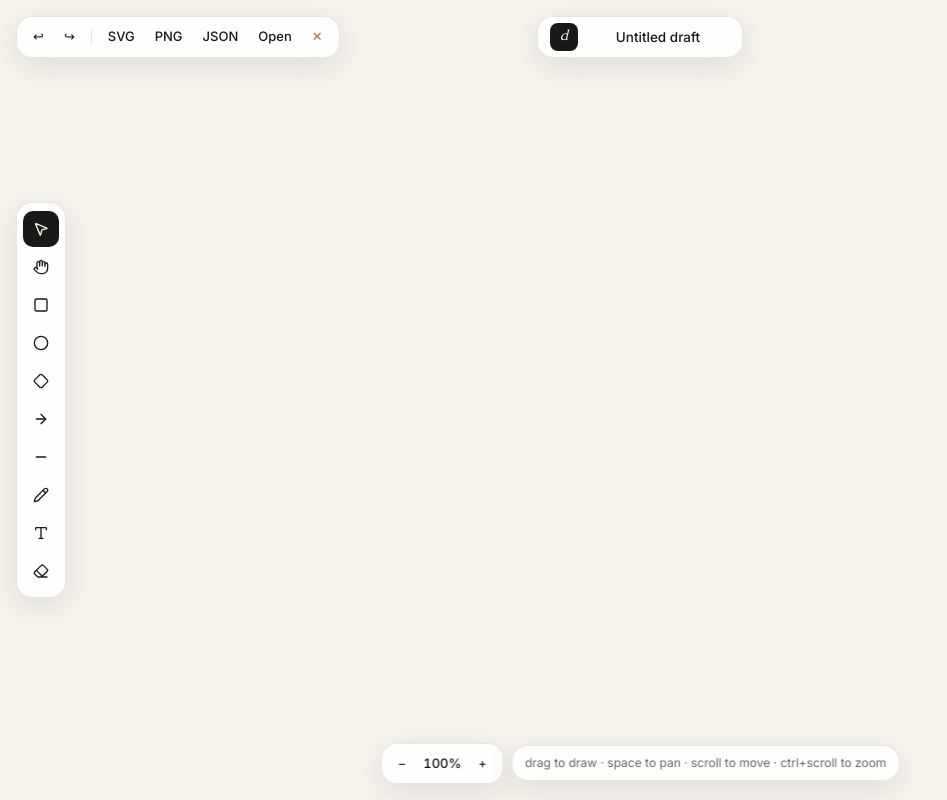
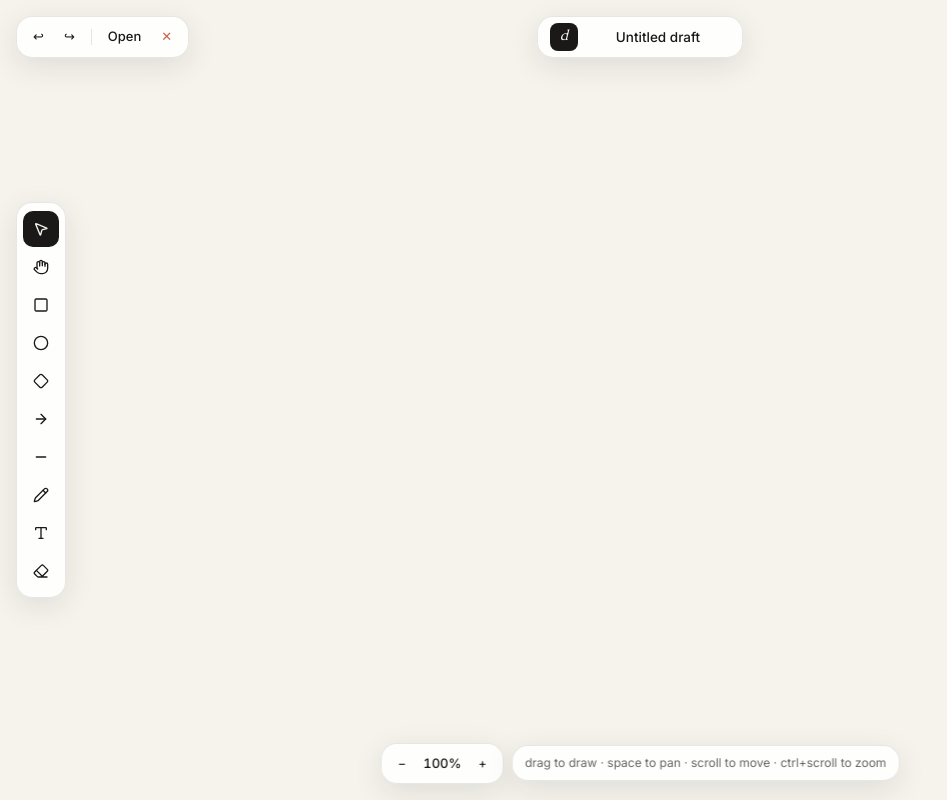
Before and after one commit to NickyHariniaina/dradraft, a Next.js app: page / in a window 1280 px wide. Shown: the whole page, without its empty margins (0-947 px from the left). Built offline with nearby package versions, Linux system fonts and the light colour scheme.

Commit message:
feat: remove SVG/PNG/JSON export from top bar

```diff
--- a/components/TopBar.tsx
+++ b/components/TopBar.tsx
@@ -2,8 +2,7 @@
 
 import { useRef } from "react";
 import { useBoard } from "@/lib/store";
-import { sceneFromJSON, sceneToJSON, sceneToSVG } from "@/lib/export";
-import { drawElement, applyCamera } from "@/lib/render";
+import { sceneFromJSON } from "@/lib/export";
 
 export function SceneName() {
   const sceneName = useBoard((s) => s.sceneName);
@@ -23,8 +22,6 @@ export function SceneName() {
 }
 
 export default function TopBar() {
-  const elements = useBoard((s) => s.elements);
-  const sceneName = useBoard((s) => s.sceneName);
   const setSceneName = useBoard((s) => s.setSceneName);
   const replaceAll = useBoard((s) => s.replaceAll);
   const clearAll = useBoard((s) => s.clearAll);
@@ -32,54 +29,11 @@ export default function TopBar() {
   const redo = useBoard((s) => s.redo);
   const fileRef = useRef<HTMLInputElement>(null);
 
-  function download(name: string, content: string | Blob, type: string) {
-    const blob = content instanceof Blob ? content : new Blob([content], { type });
-    const url = URL.createObjectURL(blob);
-    const a = document.createElement("a");
-    a.href = url;
-    a.download = name;
-    a.click();
-    URL.revokeObjectURL(url);
-  }
-
-  function exportPNG() {
-    const off = document.createElement("canvas");
-    const scale = 2;
-    // compute bounds
-    let minX = Infinity, minY = Infinity, maxX = -Infinity, maxY = -Infinity;
-    for (const el of elements) {
-      const pts = el.points?.map((p) => ({ x: el.x + p.x, y: el.y + p.y })) ?? [
-        { x: el.x, y: el.y },
-        { x: el.x + el.w, y: el.y + el.h },
-      ];
-      for (const p of pts) {
-        minX = Math.min(minX, p.x); minY = Math.min(minY, p.y);
-        maxX = Math.max(maxX, p.x); maxY = Math.max(maxY, p.y);
-      }
-    }
-    if (!isFinite(minX)) { minX = 0; minY = 0; maxX = 800; maxY = 600; }
-    const pad = 40;
-    const w = maxX - minX + pad * 2;
-    const h = maxY - minY + pad * 2;
-    off.width = w * scale;
-    off.height = h * scale;
-    const ctx = off.getContext("2d")!;
-    ctx.scale(scale, scale);
-    ctx.fillStyle = "#f5f3ec";
-    ctx.fillRect(0, 0, w, h);
-    applyCamera(ctx, { x: -minX + pad, y: -minY + pad, zoom: 1 });
-    for (const el of elements) drawElement(ctx, el);
-    off.toBlob((b) => b && download(`${sceneName}.png`, b, "image/png"));
-  }
-
   return (
     <div className="float-bar flex items-center gap-1 rounded-2xl px-2 py-1.5 text-[13px]">
       <button onClick={undo} className="tool-btn rounded-lg px-2 py-1" title="Undo (Ctrl+Z)">↩</button>
       <button onClick={redo} className="tool-btn rounded-lg px-2 py-1" title="Redo (Ctrl+Shift+Z)">↪</button>
       <div className="mx-1 h-4 w-px bg-black/10" />
-      <button onClick={() => download(`${sceneName}.svg`, sceneToSVG(elements), "image/svg+xml")} className="tool-btn rounded-lg px-2 py-1 font-medium">SVG</button>
-      <button onClick={exportPNG} className="tool-btn rounded-lg px-2 py-1 font-medium">PNG</button>
-      <button onClick={() => download(`${sceneName}.json`, sceneToJSON(elements, sceneName), "application/json")} className="tool-btn rounded-lg px-2 py-1 font-medium">JSON</button>
       <button onClick={() => fileRef.current?.click()} className="tool-btn rounded-lg px-2 py-1 font-medium">Open</button>
       <button onClick={() => { if (confirm("Clear canvas?")) clearAll(); }} className="tool-btn rounded-lg px-2 py-1 text-[#c96442]" title="Clear">✕</button>
       <input
```
